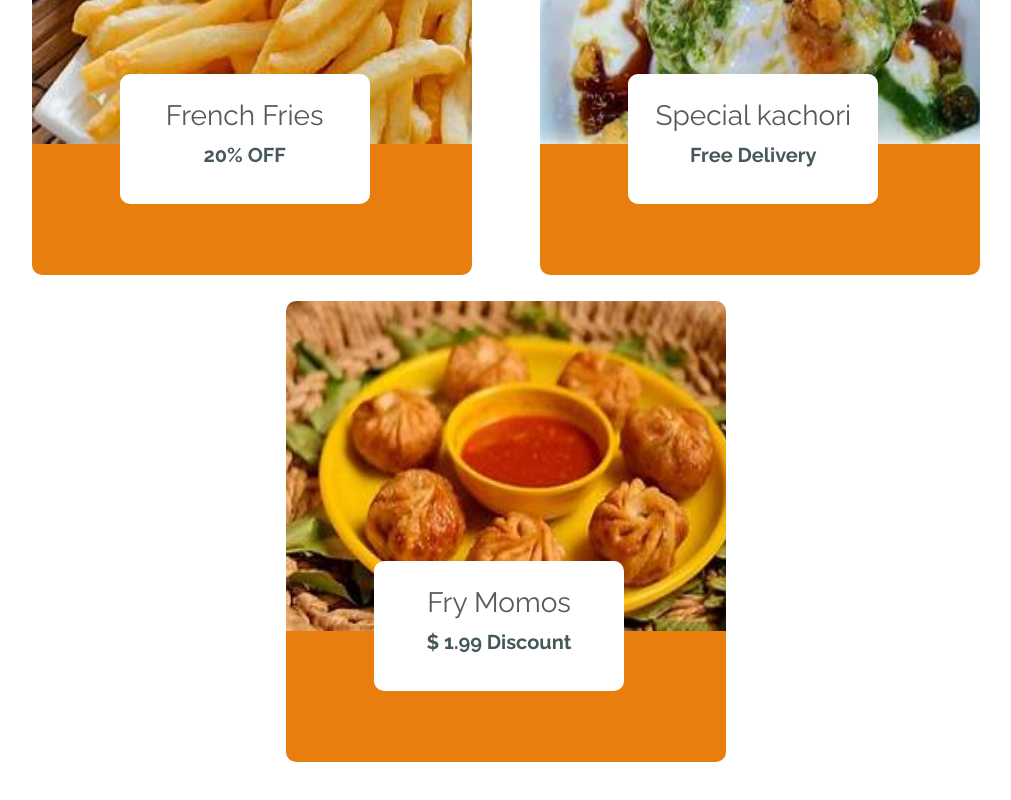
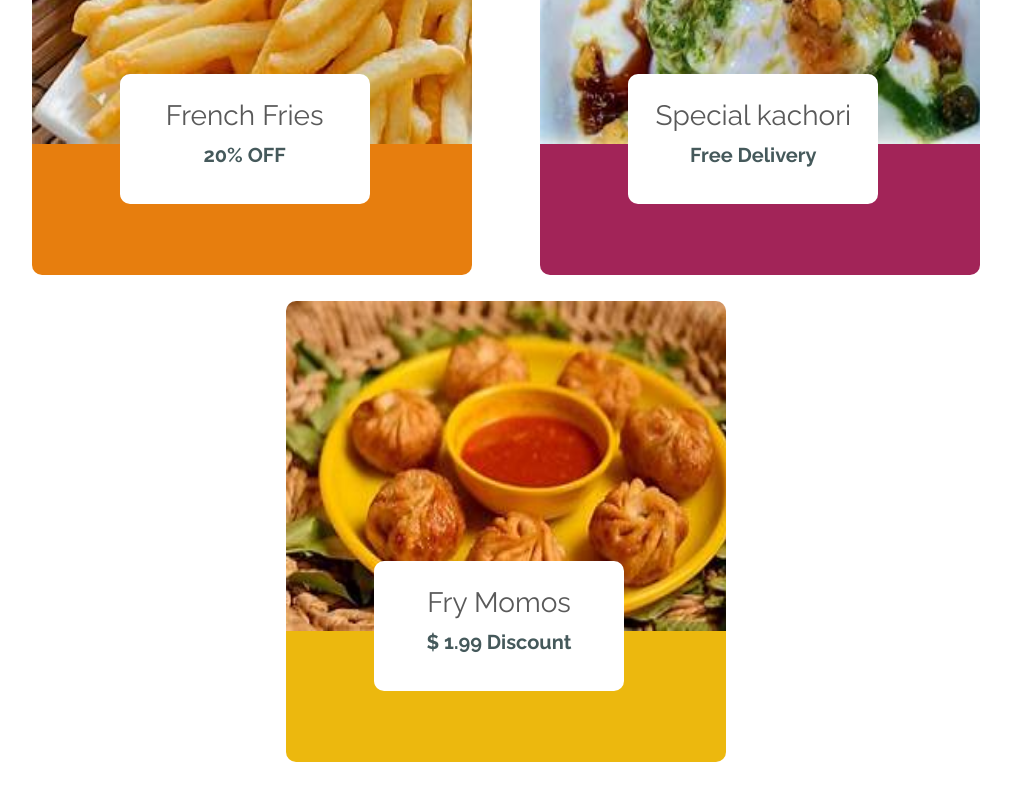
Before and after one commit to RahulJangra79/eatables, a React (Create React App) app: page / in a window 1280 px wide. Shown: the part 3213-4013 px from the top of the page, without its empty margins (134-1145 px from the left). Built offline with nearby package versions, Linux system fonts and the light colour scheme.

Commit message:
adjust map

```diff
--- a/src/components/Component5.js
+++ b/src/components/Component5.js
@@ -12,7 +12,7 @@ const Component5 = () => {
                         return(
                             <div className="bigger-product-item">
                                 <div className="bigger-product-item-image" id={item.imageid}></div>
-                                <div className="bigger-product-solid-color-orange"></div>
+                                <div className={item.big_sld_clr_class}></div>
                                 <div className="bigger-product-item-center-part">
                                     <h3>{item.name}</h3>
                                     <p>{item.offer}</p>
--- a/src/components/data/Component5Data.js
+++ b/src/components/data/Component5Data.js
@@ -2,16 +2,19 @@ export const component5Data = [
     {
         imageid: "fries-11",
         name: "French Fries",
-        offer: "20% OFF"
+        offer: "20% OFF",
+        big_sld_clr_class: "bigger-product-solid-color-orange"
     },
     {
         imageid: "kachori-22",
         name: "Special kachori",
-        offer: "Free Delivery"
+        offer: "Free Delivery",
+        big_sld_clr_class: "bigger-product-solid-color-maroon"
     },
     {
         imageid: "fry-momos-33",
         name: "Fry Momos",
-        offer: "$ 1.99 Discount"
+        offer: "$ 1.99 Discount",
+        big_sld_clr_class: "bigger-product-solid-color-yellow"
     },
 ]
```
